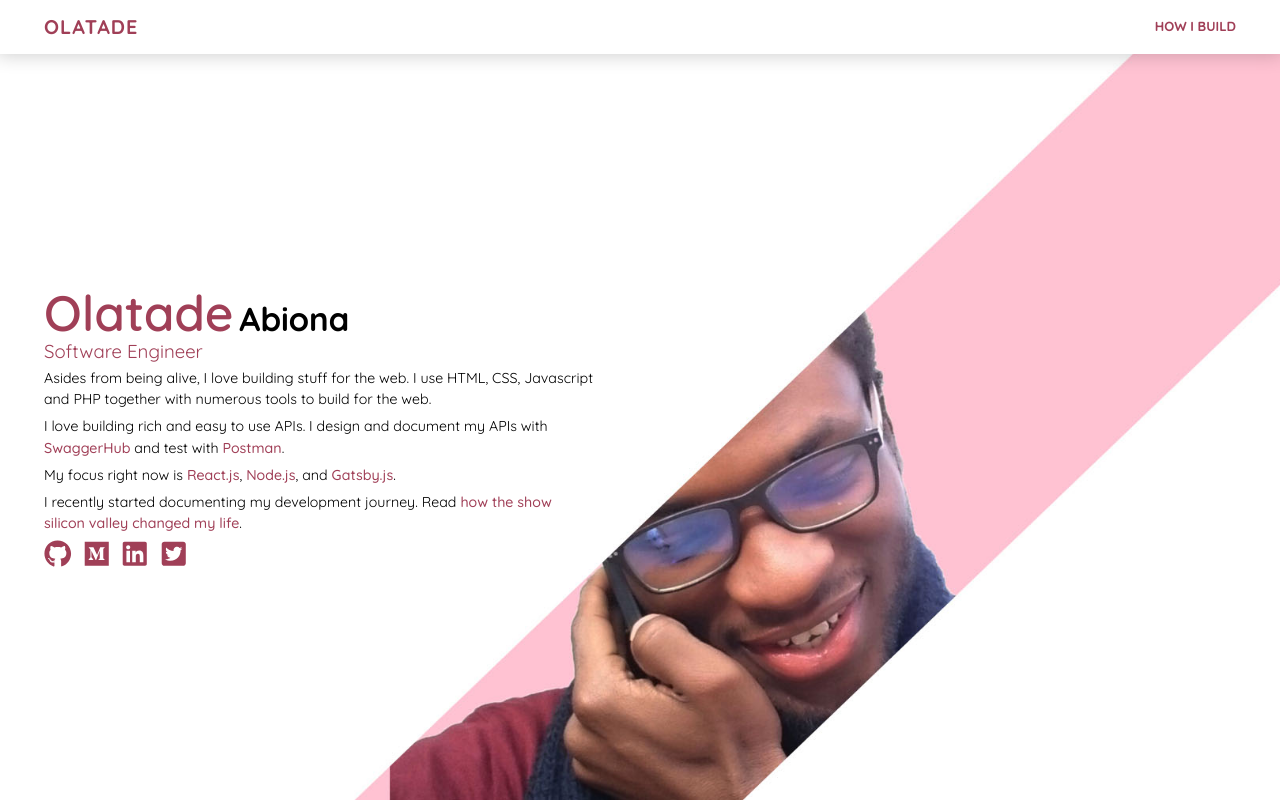
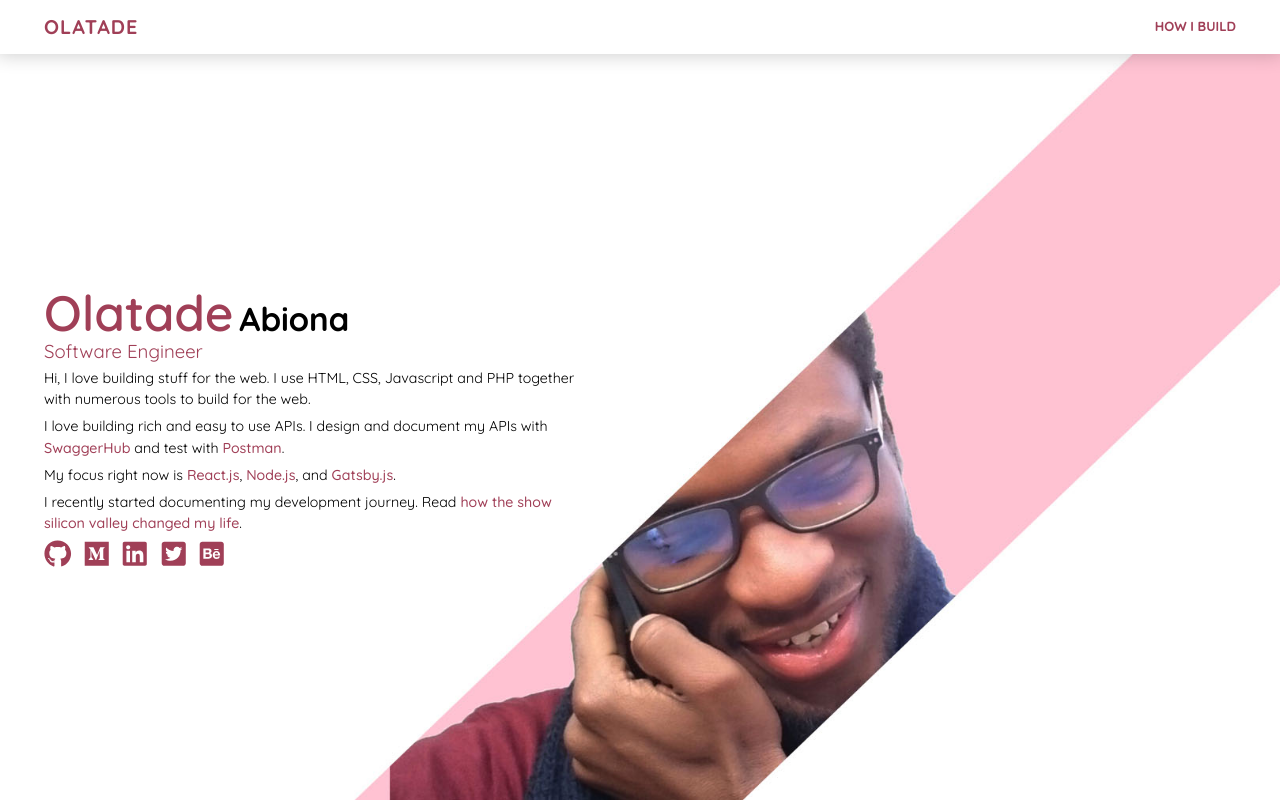
Before and after one commit to Olatade/Olatade, a Gatsby site: page / in a window 1280 px wide. Built offline with nearby package versions, Linux system fonts and the light colour scheme; Gatsby itself is replaced by a stand-in of ours.

Commit message:
Add behance profile link to homepage

```diff
--- a/src/pages/index.js
+++ b/src/pages/index.js
@@ -2,7 +2,7 @@ import React from 'react';
 import SEO from '../components/SEO';
 import { HeaderStyle, AboutMeSummary, Nav } from '../styles/pages/HomePageStyles/HeaderStyle';
 import olatade_logo from "../assets/img/olatade_logo_primary.png";
-import { FaGithub, FaMedium, FaTwitterSquare, FaLinkedin } from 'react-icons/fa';
+import { FaGithub, FaMedium, FaTwitterSquare, FaLinkedin, FaBehanceSquare } from 'react-icons/fa';
 import { Link } from 'gatsby';
 
 export default function HomePage({ data }){
@@ -24,7 +24,7 @@ export default function HomePage({ data }){
             <h2 className="h-md job-title">Software Engineer</h2>
           </div>
           <div className="description">
-            <p className="p-xs">Asides from being alive, I love building stuff for the web. I use HTML, CSS, Javascript and PHP together with numerous tools to build for the web.</p>
+            <p className="p-xs">Hi, I love building stuff for the web. I use HTML, CSS, Javascript and PHP together with numerous tools to build for the web.</p>
             <p className="p-xs">I love building rich and easy to use APIs. I design and document my APIs with <a className="link" href="https://swagger.io/tools/swaggerhub/">SwaggerHub</a> and test with <a className="link" href="https://www.postman.com/">Postman</a>.</p>
             <p className="p-xs">My focus right now is <a className="link" href="https://reactjs.org/">React.js</a>, <a className="link" href="https://nodejs.org/">Node.js</a>, and <a className="link" href="https://www.gatsbyjs.com/">Gatsby.js</a>.</p>
             <p className="p-xs">I recently started documenting my development journey. Read <a className="link" href="https://olatade.medium.com/how-the-show-silicon-valley-changed-my-life-47a075a9899">how the show silicon valley changed my life</a>.</p>
@@ -34,6 +34,7 @@ export default function HomePage({ data }){
             <a href="https://olatade.medium.com/"><FaMedium/></a>
             <a href="https://www.linkedin.com/in/olatade/"><FaLinkedin/></a>
             <a href="https://twitter.com/4tade"><FaTwitterSquare/></a>
+            <a href="https://www.behance.net/tadeabiona"><FaBehanceSquare/></a>
           </div>
         </AboutMeSummary>
       </HeaderStyle>
```
